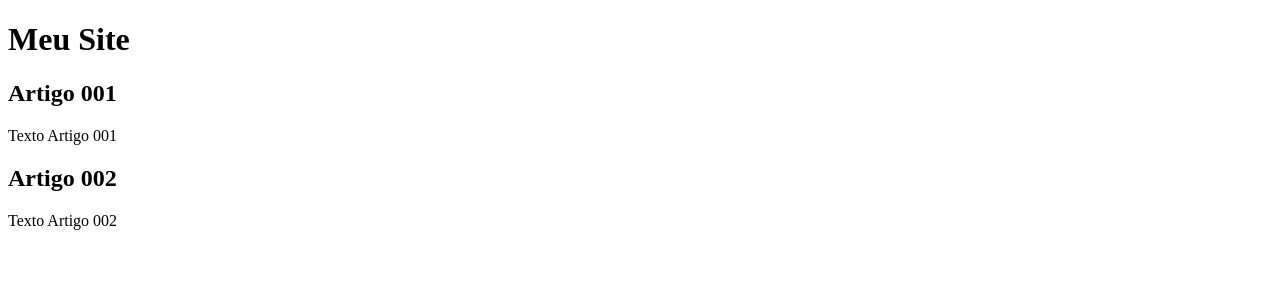
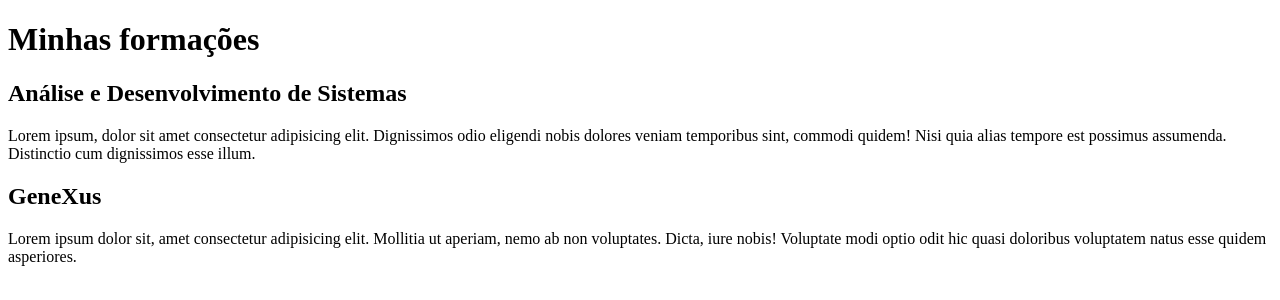
Before and after one commit to MateusLidonis/Portifolio, a plain HTML site: page index.html in a window 1280 px wide. Drawn offline with Linux system fonts and the light colour scheme.

Commit message:
Started content

```diff
--- a/index.html
+++ b/index.html
@@ -9,15 +9,15 @@
 <body>
     <main>
         <header>
-            <h1>Meu Site</h1>
+            <h1>Minhas formações</h1>
         </header>
         <article>
-            <h2>Artigo 001</h2>
-            <p>Texto Artigo 001</p>
+            <h2>Análise e Desenvolvimento de Sistemas</h2>
+            <p>Lorem ipsum, dolor sit amet consectetur adipisicing elit. Dignissimos odio eligendi nobis dolores veniam temporibus sint, commodi quidem! Nisi quia alias tempore est possimus assumenda. Distinctio cum dignissimos esse illum.</p>
         </article>
         <article>
-            <h2>Artigo 002</h2>
-            <p>Texto Artigo 002</p>
+            <h2>GeneXus</h2>
+            <p>Lorem ipsum dolor sit, amet consectetur adipisicing elit. Mollitia ut aperiam, nemo ab non voluptates. Dicta, iure nobis! Voluptate modi optio odit hic quasi doloribus voluptatem natus esse quidem asperiores.</p>
         </article>
     </main>
 </body>
```
